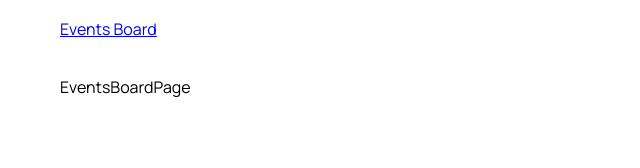
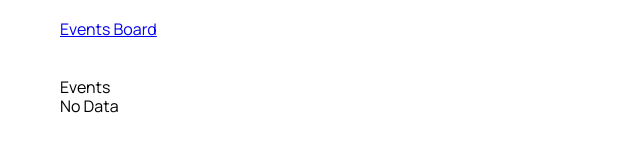
Before and after one commit to y-hrubskyi/events-registration, a React (Vite) app in the folder frontend/: page /events in a window 1280 px wide. Shown: the top 168 px of the page, without its empty margins (0-640 px from the left). Built offline with nearby package versions, Linux system fonts and the light colour scheme; no server answers.

Commit message:
feat: add fetching events (without render)

```diff
--- a/frontend/src/pages/EventsBoardPage/EventsBoardPage.jsx
+++ b/frontend/src/pages/EventsBoardPage/EventsBoardPage.jsx
@@ -1,5 +1,29 @@
+import { useEffect, useState } from 'react';
+
+import axios from '~/services/axios';
+
 const EventsBoardPage = () => {
-  return <div>EventsBoardPage</div>;
+  const [events, setEvents] = useState([]);
+
+  useEffect(() => {
+    (async () => {
+      try {
+        const { data } = await axios.get('/events?');
+        setEvents(data.events);
+      } catch {
+        //
+      }
+    })();
+  }, []);
+
+  const isEmpty = events.length === 0;
+
+  return (
+    <div>
+      Events
+      {isEmpty ? <p>No Data</p> : <p>Done</p>}
+    </div>
+  );
 };
 
 export default EventsBoardPage;
```
